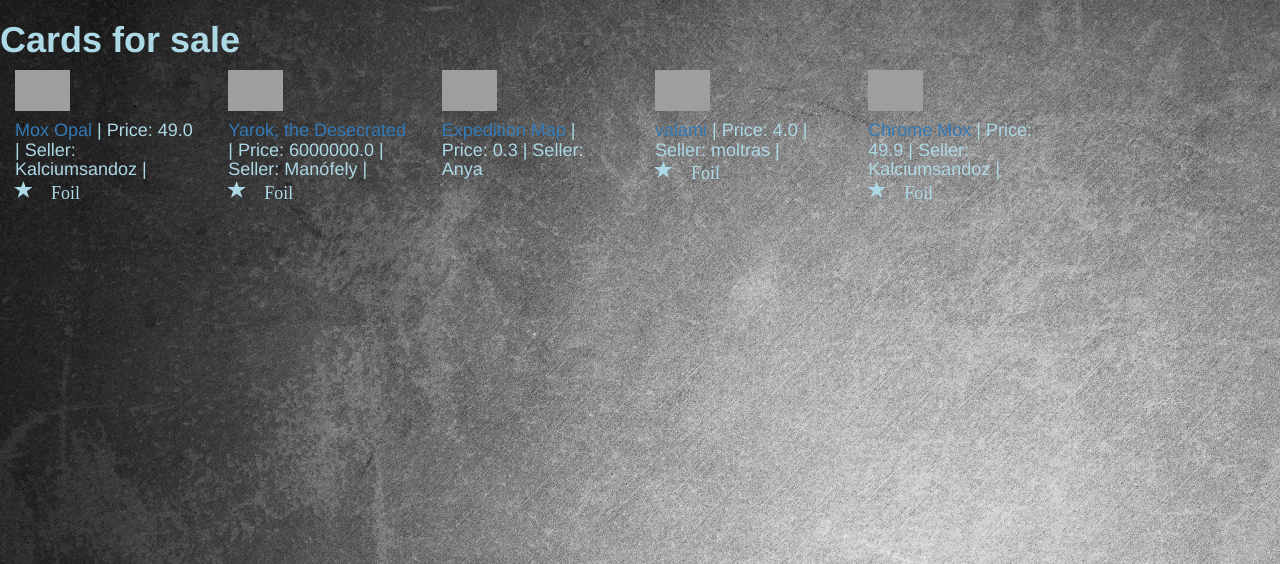
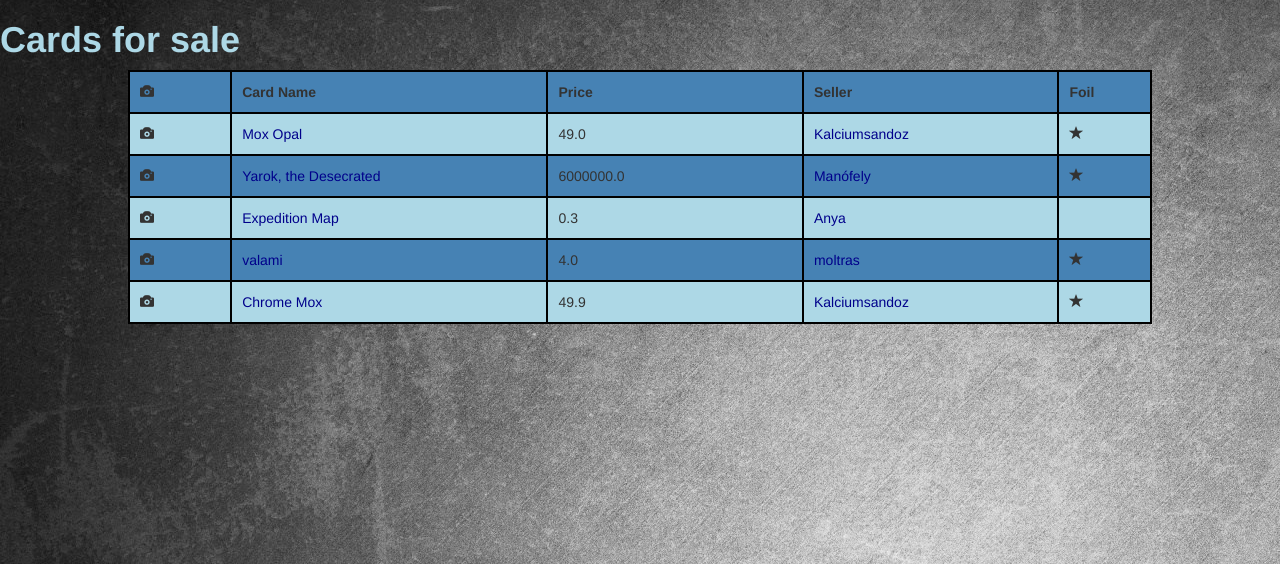
Before and after one commit to salgokrisz/MagicCardTrader, a Django app: page /cards/ in a window 1280 px wide. Shown: the part 52-616 px from the top of the page. Run offline with Django 3.2, Linux system fonts and the light colour scheme; data comes from the database, SQL or seed files in the repository; both versions use the stored data as it was after the commit; some libraries are stand-ins or nearby versions; grey boxes are pictures that could not be loaded.

Commit message:
adding some styling elements

```diff
--- a/Magic/static/magic/style.css
+++ b/Magic/static/magic/style.css
@@ -34,3 +34,59 @@ body{
 .cards-header{
     border-bottom: 50ptx;
 }
+
+table{
+    width: 80%;
+    margin-left: auto;
+    margin-right: auto;
+    margin-bottom: 15px;
+}
+
+table, th, td {
+    border: 2px solid black;
+    border-collapse: collapse;
+    align-self: center;
+
+}
+
+th, td{
+    padding: 10px;
+    height: 40%;
+}
+
+
+#user-table tr:nth-child(even), #card-table tr:nth-child(even){
+    background-color: lightblue;
+}
+#user-table tr:nth-child(odd), #card-table tr:nth-child(odd){
+    background-color: steelblue;
+}
+.img-td{
+    width: 10%;
+}
+.user-td{
+    color:black
+}
+.user-td-link, .card-td-link{
+    color: darkblue;
+}
+
+.seller-td, .price-td{
+    width: 25%;
+}
+
+.card-img{
+    display: inline-block;
+}
+
+.card-img-td, .card-img{
+    display: none;
+    position: absolute;
+    top: 0;
+    left: 0;
+    z-index: 99;
+}
+.card-img:hover{
+    display: inline;
+    z-index: 100;
+}
--- a/Magic/templates/magic/base.html
+++ b/Magic/templates/magic/base.html
@@ -52,7 +52,7 @@
                         {% if request.user.is_authenticated %}
                             <li class="{% if nbar == 'profile' %} active {% endif %}">
                                 <a href="{% url 'profile' %}">
-                                    <span class="glyphicon glyphicon-user" aria-hidden="true"></span>&nbsp; Profile
+                                    <span class="glyphicon glyphicon-user" aria-hidden="true"></span>&nbsp; {{ request.user }}'s Profile
                                 </a>
                             </li>
                             <li class="{% if nbar == 'add_cards' %} active {% endif %}">
--- a/Magic/templates/magic/card_detail.html
+++ b/Magic/templates/magic/card_detail.html
@@ -15,13 +15,12 @@
             No
         {% endif %}
     </h3>
-
-
     <h4 class="basic-text">Seller: <a href="{% url 'Magic:user_detail' card.user.id %}">{{card.user}}</a> </h3>
+    {% if request.user == card.user %}
     <form action="{% url 'Magic:card_update' card.id %}" method="POST" style="display: inline;">
         {% csrf_token %}
         <input type="hidden" name="card_id" value="{{card.id}}"/>
-        <button class="btn btn-default btn-sm" type="submit">
+        <button class="btn btn-secondary btn-sm" type="submit">
             <span class="glyphicon glyphicon-edit">
                 Edit
             </span>
@@ -36,4 +35,5 @@
             </span>
         </button>
     </form>
+    {% endif %}
 {% endblock %}
--- a/Magic/templates/magic/cards.html
+++ b/Magic/templates/magic/cards.html
@@ -3,25 +3,39 @@
 {% block body %}
     {% if all_cards %}
     <h1 class="basic-text cards-header">Cards for sale</h1>
-
-            {% for card in all_cards %}
-            <div class="col-sm-4 col-lg-2 basic-text">
-                <a href="{% url 'Magic:card_detail' card.id %}">
-                    <img src="#" class="img-responsive" width="30%">
-                </a>
-                <div class="caption">
-                    <h4><a href="{% url 'Magic:card_detail' card.id %}">{{card.name}}</a>
-                    | Price: {{card.price}} | Seller: {{card.user}}
+    <table id="card-table">
+        <tr>
+            <th><span class="glyphicon glyphicon-camera"></span></th>
+            <th>Card Name</th>
+            <th>Price</th>
+            <th>Seller</th>
+            <th>Foil</th>
+        </tr>
+        {% for card in all_cards %}
+            <tr>
+                <td class="img-td">
+                    <span class="glyphicon glyphicon-camera"></span>
+                    <img src="#" class="img-responsive  card-img-td" width="30%">
+                </td>
+                <td>
+                    <a class="card-td-link" href="{% url 'Magic:card_detail' card.id %}">{{card.name}}</a>
+                </td>
+                <td class="price-td">
+                    {{card.price}}
+                </td>
+                <td class="seller-td">
+                    <a class="user-td-link" href="{% url 'Magic:user_detail' user.id %}">{{card.user}}</a>
+                </td>
+                <td>
                     {% if card.is_foil %}
-                    | <span class="glyphicon glyphicon-star"> Foil</span>
-                </h4>
+                        <span class="glyphicon glyphicon-star"></span>
                     {% endif %}
-
-                </div>
-            </div>
-            {% endfor %}
-
+                </td>
+            </tr>
+        {% endfor %}
+    </table>
     {% else %}
         <h3 class="basic-text">No cards available for sale</h3>
     {% endif %}
+
 {% endblock %}
--- a/Magic/templates/magic/user_detail.html
+++ b/Magic/templates/magic/user_detail.html
@@ -17,7 +17,7 @@
                     <p class="text-secondary basic-text">Address: No address set</p>
                 {% endif %}
                 <p class="small basic-text">Member since: {{ user.profile.date_registered | date:"M d, Y" }}</p>
-                <p class="text-secondary basic-text">Available Cards {{ user.card_set.count }} </p>
+                <p class="text-secondary basic-text">Available Cards: {{ user.card_set.count }} </p>
                 <ul>
                     {% for card in user.card_set.all %}
                     <li class="basic-text">
--- a/Magic/views.py
+++ b/Magic/views.py
@@ -10,6 +10,7 @@ from django.urls import reverse_lazy
 from django.shortcuts import render, redirect
 from django.contrib.auth import authenticate, login
 from django.views.generic import View
+from django.contrib.auth.mixins import LoginRequiredMixin, UserPassesTestMixin
 #from .forms import UserForm
 from django.contrib.auth.models import User
 from django.contrib.auth.decorators import login_required
@@ -111,7 +112,7 @@ def card_detail(request, card_id):
 def about(request):
     return HttpResponse('<h3>Magic Card Trader About</h3>')
 
-class CardCreate(CreateView):
+class CardCreate(LoginRequiredMixin, UserPassesTestMixin, CreateView):
     model = Card
     form_class = CardForm
     context = {
@@ -121,15 +122,26 @@ class CardCreate(CreateView):
         form.instance.user = self.request.user
         return super().form_valid(form)
 
-class CardUpdate(UpdateView):
+class CardUpdate(LoginRequiredMixin, UserPassesTestMixin, UpdateView):
     model = Card
     fields = ['name', 'set_name', 'price', 'user', 'is_foil']
     #form = self.form_class(Card.name, Card.set_name, Card.price, Card.user, Card.is_foil)
+    def test_func(self):
+        post = self.get_object()
+        if self.request.user == post.user:
+            return True
+        return False
 
 
-class CardDelete(DeleteView):
+class CardDelete(LoginRequiredMixin, UserPassesTestMixin, DeleteView):
     model = Card
     success_url = reverse_lazy('Magic:cards')
+
+    def test_func(self):
+        post = self.get_object()
+        if self.request.user == post.user:
+            return True
+        return False
 
 '''
 class UserFormView(View):
--- a/users/templates/users/profile.html
+++ b/users/templates/users/profile.html
@@ -16,7 +16,7 @@
                     <p class="text-secondary basic-text">Address: No address set -<a href="{% url 'Magic:update_profile' %}"> Set now!</a></p>
                 {% endif %}
 
-                <p class="text-secondary basic-text">Available Cards {{ user.card_set.count }} </p>
+                <p class="text-secondary basic-text">Available Cards: {{ user.card_set.count }} </p>
                 <ul>
                     {% for card in user.card_set.all %}
                     <li class="basic-text">
```
Also changed, not shown: Magic/templates/magic/users.html (+19 -10 lines), db.sqlite3.
